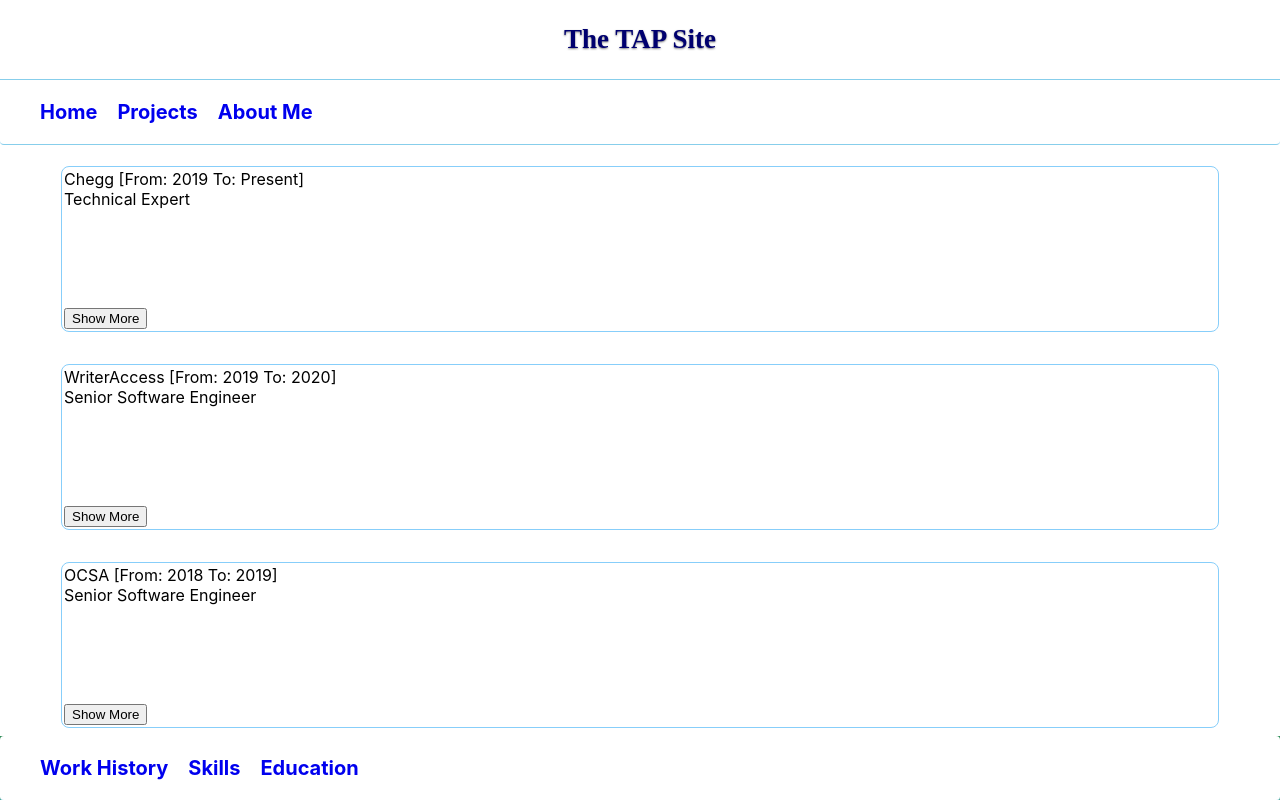
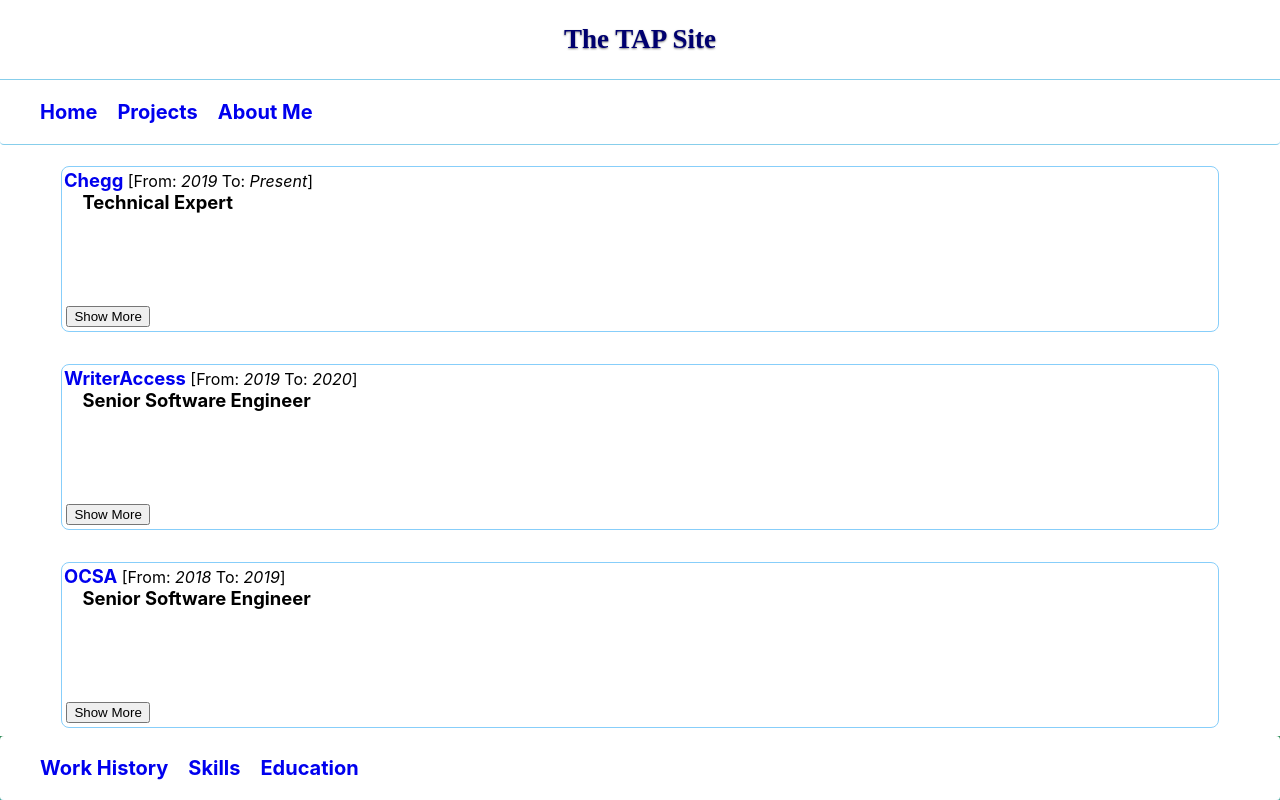
Before and after one commit to ocsfwarch/thetapsite, a React (Create React App) app: page /AboutMe/WorkHistory in a window 1280 px wide. Built offline with nearby package versions, Linux system fonts and the light colour scheme.

Commit message:
Updates to work history display

```diff
--- a/src/components/AboutMe/WorkListItem.js
+++ b/src/components/AboutMe/WorkListItem.js
@@ -1,52 +1,81 @@
 import { useState } from "react";
 
 function WorkListItem({ item }) {
-  const [details, setDetails] = useState({ showMore: false, display: "" });
+  const [showMore, setShowMore] = useState(true);
+  const [display, setDisplay] = useState("");
 
   const showDetails = async () => {
-    let newDisplay = "";
-    if (details.showMore) {
-      // Remove the displayed content
-      newDisplay = "";
+    if (showMore) {
+      setDisplay(formatDisplay());
     } else {
-      // Add the display content
-      newDisplay = formatDisplay();
-      newDisplay = "test";
-      const tempScroll = document.getElementById(`work_list_item_${item.id}`);
-      if (tempScroll) {
-        tempScroll.scrollIntoView(true);
-      }
+      setDisplay("");
     }
-    setDetails({
-      ...details,
-      ["showMore"]: !details.showMore,
-      ["display"]: newDisplay,
-    });
+    setShowMore(!showMore);
+    const tempWorkListItem = document.getElementById(
+      `work_list_item_${item.id}`
+    );
+    if (tempWorkListItem) {
+      console.log(`Scrolling`);
+      tempWorkListItem.scrollIntoView();
+    }
   };
 
   const formatDisplay = async () => {
-    const accomplishments = item.accomplishments.map((item) => {
-      return <li>{item}</li>;
+    const accomplishments = item.accomplishments.map((accomplishment, idx) => {
+      return <li key={idx}>{accomplishment}</li>;
     });
+    const sectionAccomplishments = <ul>{accomplishments}</ul>;
 
-    return accomplishments;
+    const responsibilities = <span>{item.responsibilities}</span>;
+    const sectionResponsibilities = <ul>{responsibilities}</ul>;
+
+    const skills = item.skills.map((skill, idx) => {
+      return <li key={idx}>{skill}</li>;
+    });
+    const sectionSkills = <ul>{skills}</ul>;
+
+    const tools = item.tools.map((tool, idx) => {
+      return <li key={idx}>{tool}</li>;
+    });
+    const sectionTools = <ul>{tools}</ul>;
+
+    return (
+      <>
+        {sectionAccomplishments}
+        {sectionResponsibilities}
+        {sectionSkills}
+        {sectionTools}
+      </>
+    );
   };
 
   return (
     <div
       id={`work_list_item_${item.id}`}
       className={
-        details.showMore
-          ? "work_history_card work_history_card_expand"
-          : "work_history_card"
+        showMore
+          ? "work_history_card"
+          : "work_history_card work_history_card_expand"
       }
     >
-      <span>
-        {item.company_name} [From: {item.job_start_date} To:{" "}
-        {item.job_stop_date}]
-      </span>
-      <span>{item.job_title}</span>
-      <div id="worklistdetails" className={details.showMore ? "visible" : ""}>
+      <section id="workListItemTitle">
+        <section>
+          <span className="work_history_company_name">
+            <a href={item.company_url} target="blank" title={item.company_url}>
+              {item.company_name}
+            </a>
+          </span>{" "}
+          [From:{" "}
+          <span className="work_history_job_date">{item.job_start_date}</span>{" "}
+          To:{" "}
+          <span className="work_history_job_date">{item.job_stop_date}</span>]
+          <span className={showMore ? "display_none" : "display_all"}>
+            {item.company_location}
+          </span>
+        </section>
+      </section>
+      <span className="work_history_job_title">{item.job_title}</span>
+      <section id="worklistdetails" className={showMore ? "" : "visible"}>
         <h1>Accomplishments</h1>
         {
           <ul>
@@ -56,7 +85,7 @@
           </ul>
         }
         <h1>Responsibilities</h1>
-        {details.showMore ? <span>{item.responsibilities}</span> : ""}
+        {showMore ? "" : <span>{item.responsibilities}</span>}
         <h1>Skills</h1>
         {
           <ul>
@@ -73,10 +102,18 @@
             })}
           </ul>
         }
-      </div>
-      <span>
-        <button name={item.id} onClick={showDetails}>
-          {details.showMore ? "Show Less" : "Show More"}
+      </section>
+      <span className="work_history_show_control">
+        <button
+          className={
+            showMore
+              ? "work_history_show_more_btn"
+              : "work_history_show_less_btn"
+          }
+          name={item.id}
+          onClick={showDetails}
+        >
+          {showMore ? "Show More" : "Show Less"}
         </button>
       </span>
     </div>
--- a/src/components/Helpers/WorkHistoryItems.js
+++ b/src/components/Helpers/WorkHistoryItems.js
@@ -3,6 +3,7 @@
     id: 1,
     company_name: "Chegg",
     company_location: "San Francisco, CA",
+    company_url: "https://www.chegg.com/",
     job_title: "Technical Expert",
     job_start_date: "2019",
     job_stop_date: "Present",
@@ -29,6 +30,7 @@
     id: 2,
     company_name: "WriterAccess",
     company_location: "Boston, MA (Remote Position, 6 month contract)",
+    company_url: "https://www.writeraccess.com/",
     job_title: "Senior Software Engineer",
     job_start_date: "2019",
     job_stop_date: "2020",
@@ -55,6 +57,7 @@
     id: 3,
     company_name: "OCSA",
     company_location: "Mission Viejo, CA",
+    company_url: "https://ocsfwarch.com/",
     job_title: "Senior Software Engineer",
     job_start_date: "2018",
     job_stop_date: "2019",
@@ -81,6 +84,7 @@
     id: 4,
     company_name: "Advantech B+B Smartworx",
     company_location: "Lake Forest, CA",
+    company_url: "https://advantech-bb.com/",
     job_title: "Senior Software Engineer",
     job_start_date: "2009",
     job_stop_date: "2018",
@@ -113,6 +117,7 @@
     id: 5,
     company_name: "Fair Isaac Corporation",
     company_location: "San Diego, CA (REMOTE)",
+    company_url: "https://www.fico.com/",
     job_title: "Lead Software Engineer",
     job_start_date: "1999",
     job_stop_date: "2009",
--- a/src/index.css
+++ b/src/index.css
@@ -775,6 +775,15 @@
   transition: all 1s linear;
 }
 
+.work_history_card a {
+  text-decoration: none;
+  transition: all 250ms linear;
+}
+
+.work_history_card a:hover {
+  font-size: 1.25em;
+}
+
 .work_history_card_title {
   flex: 1 1 auto;
   height: 3em;
@@ -812,21 +821,54 @@
   cursor: pointer;
 }
 
+.work_history_company_name {
+  font-weight: bold;
+  font-size: 1.15em;
+}
+
+.work_history_job_date {
+  font-style: italic;
+}
+
+.work_history_job_title {
+  padding-left: 1em;
+  font-size: 1.15em;
+  font-weight: bold;
+}
+
+.work_history_show_control {
+  padding-left: 0.15em;
+  padding-bottom: 0.15em;
+}
+
+.work_history_show_more_btn {
+  color: black;
+}
+
+.work_history_show_more_btn:hover {
+  color: green;
+}
+
+.work_history_show_less_btn {
+  color: black;
+}
+
+.work_history_show_less_btn:hover {
+  color: red;
+}
+
 .display_none {
-  /*display: none;*/
-  height: 0;
-  width: 0;
+  display: none;
   transition: all 1s ease;
 }
 
 .display_all {
   display: block;
-  width: 100%;
-  height: 5em;
   transition: all 1s ease;
 }
 
 #worklistdetails {
+  padding-left: 1em;
   overflow: hidden; /* Hide the element content, while height = 0 */
   height: 0.0000001;
   opacity: 0;
@@ -837,6 +879,11 @@
   height: auto;
   opacity: 1;
   transition: height 0ms 1s, opacity 1s 0ms;
+}
+
+#workListItemTitle {
+  display: flex;
+  flex-flow: column nowrap;
 }
 
 /*
```
